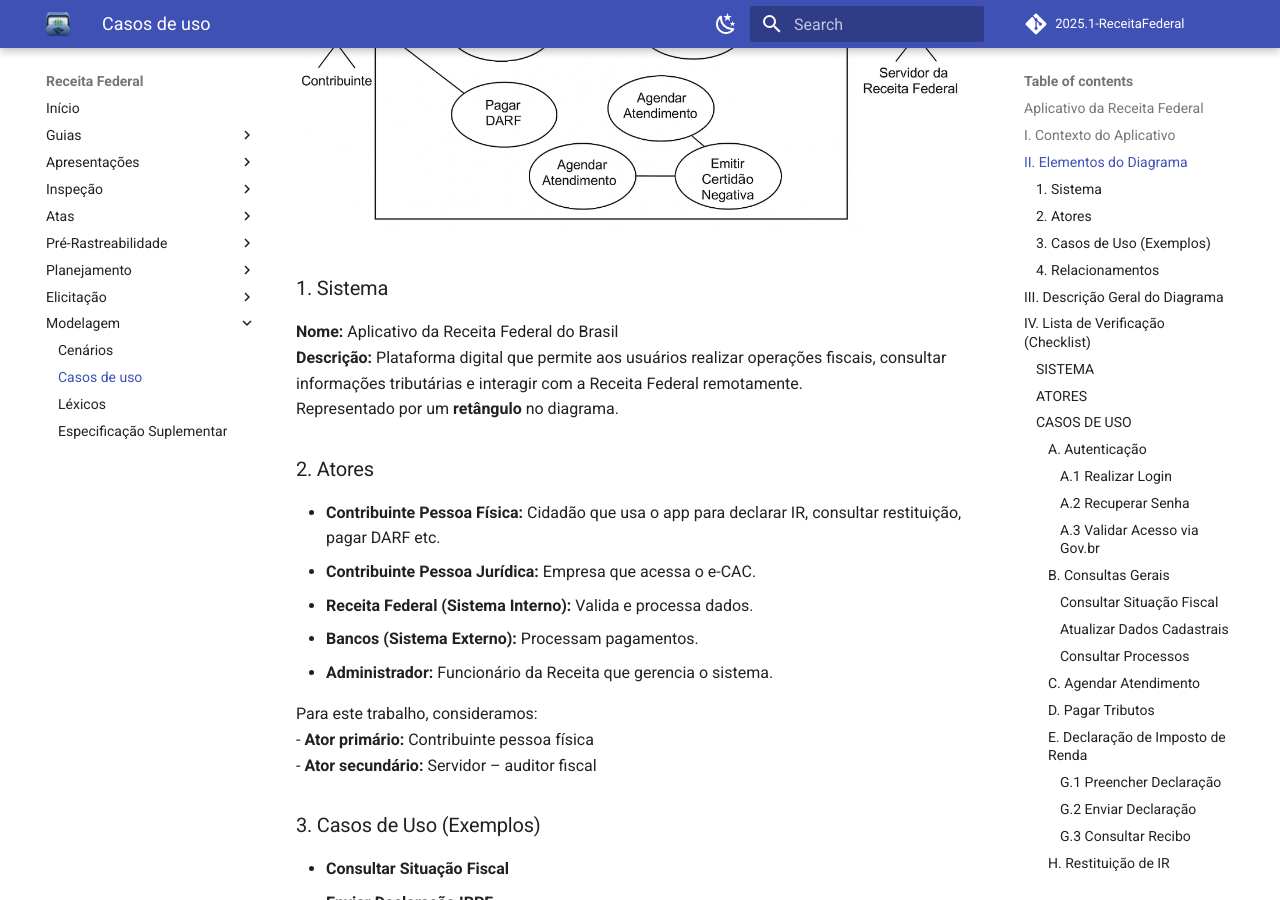
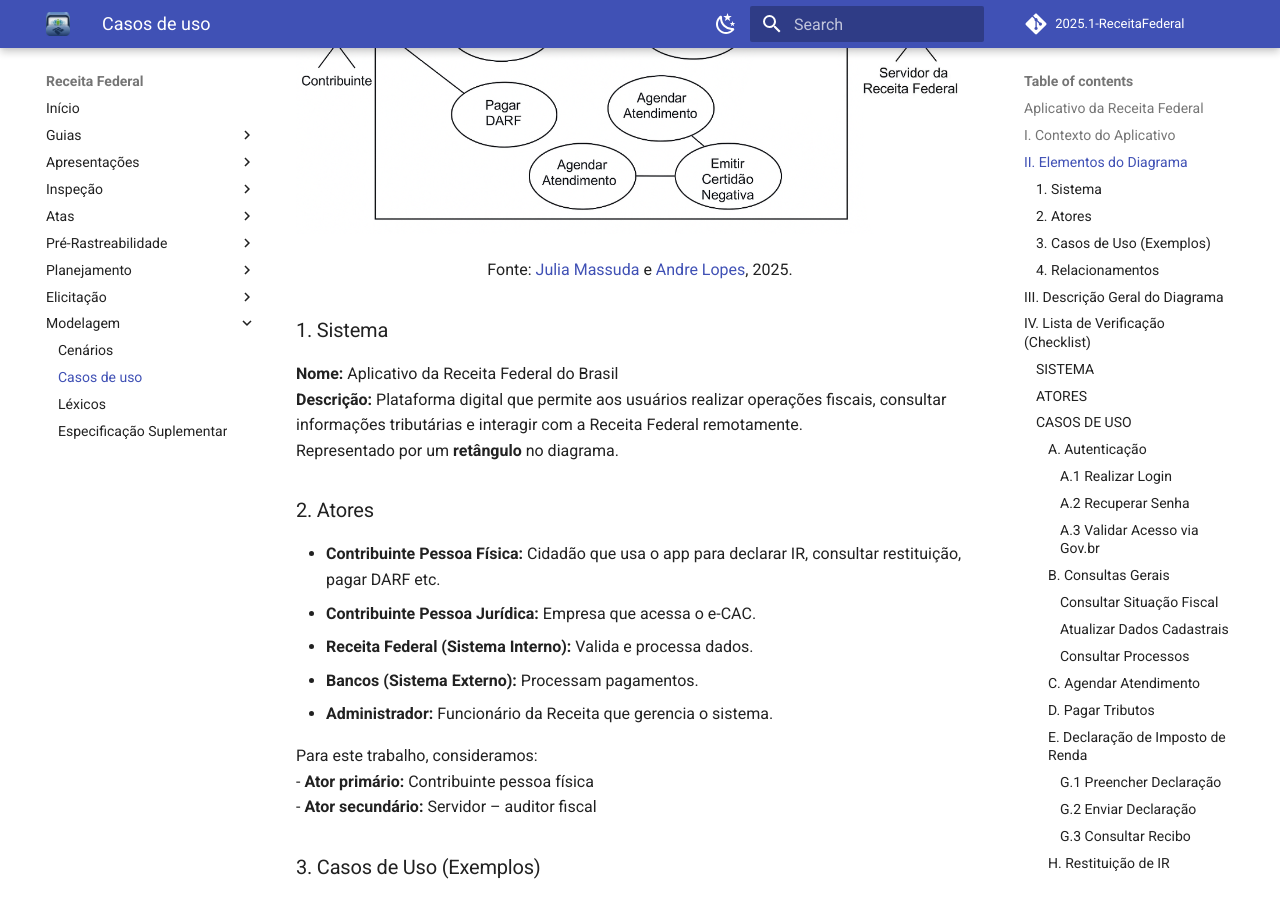
Before and after one commit to Requisitos-de-Software/2025.1-Meu-INSS, an MkDocs documentation site: the page built from docs/modelagem/casosdeuso.md, in a window 1280 px wide and 900 px high, scrolled down 808 px. Built offline with MkDocs 1.6.1 and Material for MkDocs 9.7.7, drawn with Linux system fonts in a browser that asks for light colours; comment, search, counter and statistics services are not loaded.

Commit message:
adicionando fonte do diagrama

```diff
--- a/docs/modelagem/casosdeuso.md
+++ b/docs/modelagem/casosdeuso.md
@@ -18,6 +18,7 @@
 ## II. Elementos do Diagrama
 
 ![Diagrama de casos de uso](../assets/Captura de tela 2025-05-11 192941.png)
+<font size="3"><p style="text-align: center">Fonte: [Julia Massuda](https://github.com/JuliaReis18) e  [Andre Lopes](https://github.com/andrewslopes), 2025.</p></font>
 
 
 ### 1. Sistema
```
